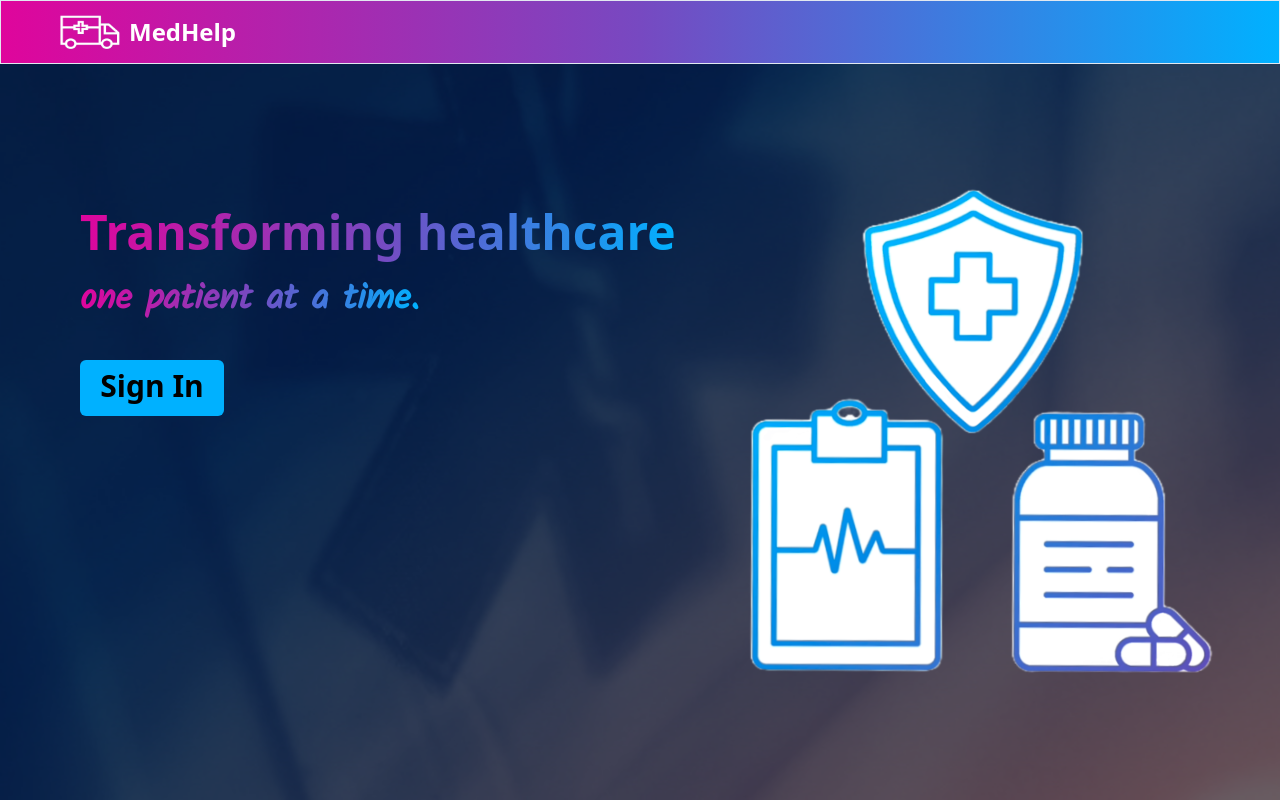
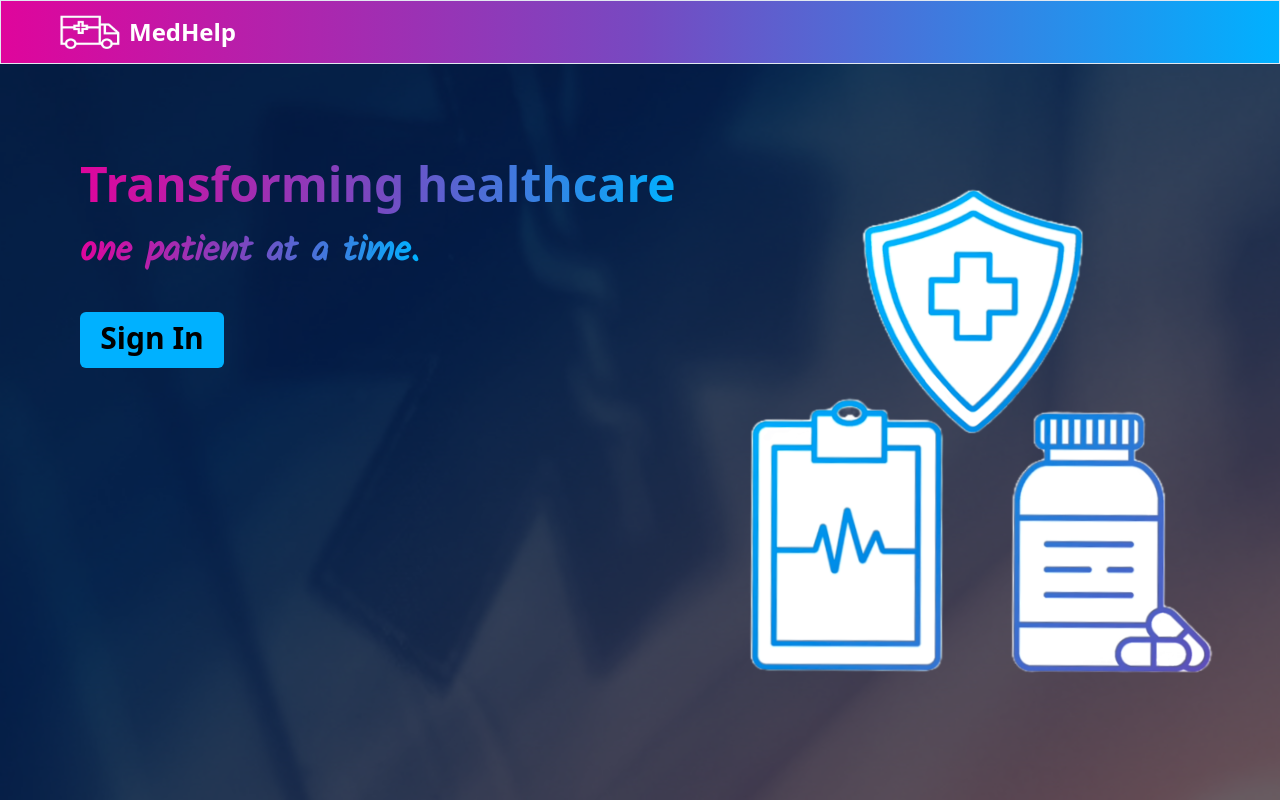
Before and after one commit to vishalkantharaju/HouseScout, a React (Vite) app in the folder frontend/: page / in a window 1280 px wide. Built offline with nearby package versions, Linux system fonts and the light colour scheme.

Commit message:
comments & login fix

```diff
--- a/frontend/src/App.tsx
+++ b/frontend/src/App.tsx
@@ -9,6 +9,8 @@ function App() {
 
   return (
     <div className='max-w-screen max-h-screen'>
+
+      {/* Navbar */}
       <div className="w-full border h-16 bg-gradient-to-r from-[#DF059C] via-[#7749C1] to-[#00B1FF] fixed">
         <div className='flex items-center justify-start h-full pl-12'>
               <img className='w-20 h-12' src={ambulance}></img>
@@ -17,25 +19,33 @@ function App() {
               </p>
         </div>
       </div>
+
+      {/* Actual Content */}
       <div>
         <div className='bg-[url("assets/ambulance_background.jpg")] bg-cover bg-center bg-no-repeat w-full h-screen'>
           <div className="bg-[#06101E] bg-opacity-60 w-full h-screen flex">
-            <div className='pl-20 mt-12'>
-
+            <div className='pl-20 flex align-center'>
+              <div>
+                {/* Transforming Healthcare */}
               <div className = 'font-bold text-5xl mt-40 h-16 bg-clip-text text-transparent bg-gradient-to-r from-[#DF059C] via-[#7749C1] to-[#00B1FF]'>
                 Transforming healthcare
               </div>
 
+              {/* One Patient at a Time */}
               <div className = 'font-bold text-4xl pt-2' style={{ fontFamily: 'Kalam, sans-serif' }}>
                 <span className = 'bg-clip-text text-transparent bg-gradient-to-r from-[#DF059C] via-[#7749C1] to-[#00B1FF]'>
                   one patient at a time.
                 </span>
               </div>
 
+              {/* Sign in button */}
               <div onClick={() => {nav('/login')}} className="my-10 w-36 h-14 rounded-md bg-[#00B1FF] flex items-center justify-center cursor-pointer hover:bg-blue-700">
                 <div className="text-black text-3xl font-bold text-center pb-1">Sign In</div>
               </div>
+              </div>
             </div>
+
+          {/* Side image */}
           <div/>
             <img className='w-100% h-100% scale-100 rotate-1 mx-auto mb-24 ml-30 mt-20' src={health_icon}></img>
           </div>
--- a/frontend/src/Login.tsx
+++ b/frontend/src/Login.tsx
@@ -8,7 +8,7 @@ export default function Login() {
 
     return (
         <div className='max-w-screen max-h-screen'>
-            <div className="w-full h-16 bg-gradient-to-r from-[#DF059C] via-[#7749C1] to-[#00B1FF] fixed">
+            <div className="w-full h-16 bg-gradient-to-r from-[#DF059C] via-[#7749C1] to-[#00B1FF] fixed z-10">
                 <div className='flex items-center justify-start h-full pl-12'>
                     <img className='w-20 h-12' src={ambulance}></img>
                     <p className = 'font-bold text-2xl text-white'>
@@ -16,8 +16,8 @@ export default function Login() {
                     </p>
                 </div>
             </div>
-            <div className='border-black border-2 h-full bg-[url("assets/layered-waves-haikei-5.svg")] h-screen bg-no-repeat bg-cover bg-bottom flex items-center justify-center'>
-                <div className='bg-white h-fit pb-8 w-96 rounded-xl shadow-lg slide-in-up my-24'>
+            <div className='border-black border-2 h-full bg-[url("assets/layered-waves-haikei-5.svg")] h-fit bg-no-repeat bg-cover bg-bottom flex items-center justify-center'>
+                <div className='bg-white h-fit pb-8 w-96 rounded-xl shadow-lg slide-in-up my-36 z-0'>
                     <div className='flex w-full border-b-2 h-16'>
                         <div style={{backgroundColor: `${user == 'Hospital' ? '#e63eb2' : ''}`}} className='w-1/2 items-center justify-center flex cursor-pointer hover:bg-[#f28fd4] transition-bg rounded-tl-xl hover:rounded-tl-xl'>
                             <p onClick={() => {setUser('Hospital')}} className='w-full h-full items-center flex justify-center font-bold text-xl active:scale-90'>
```
